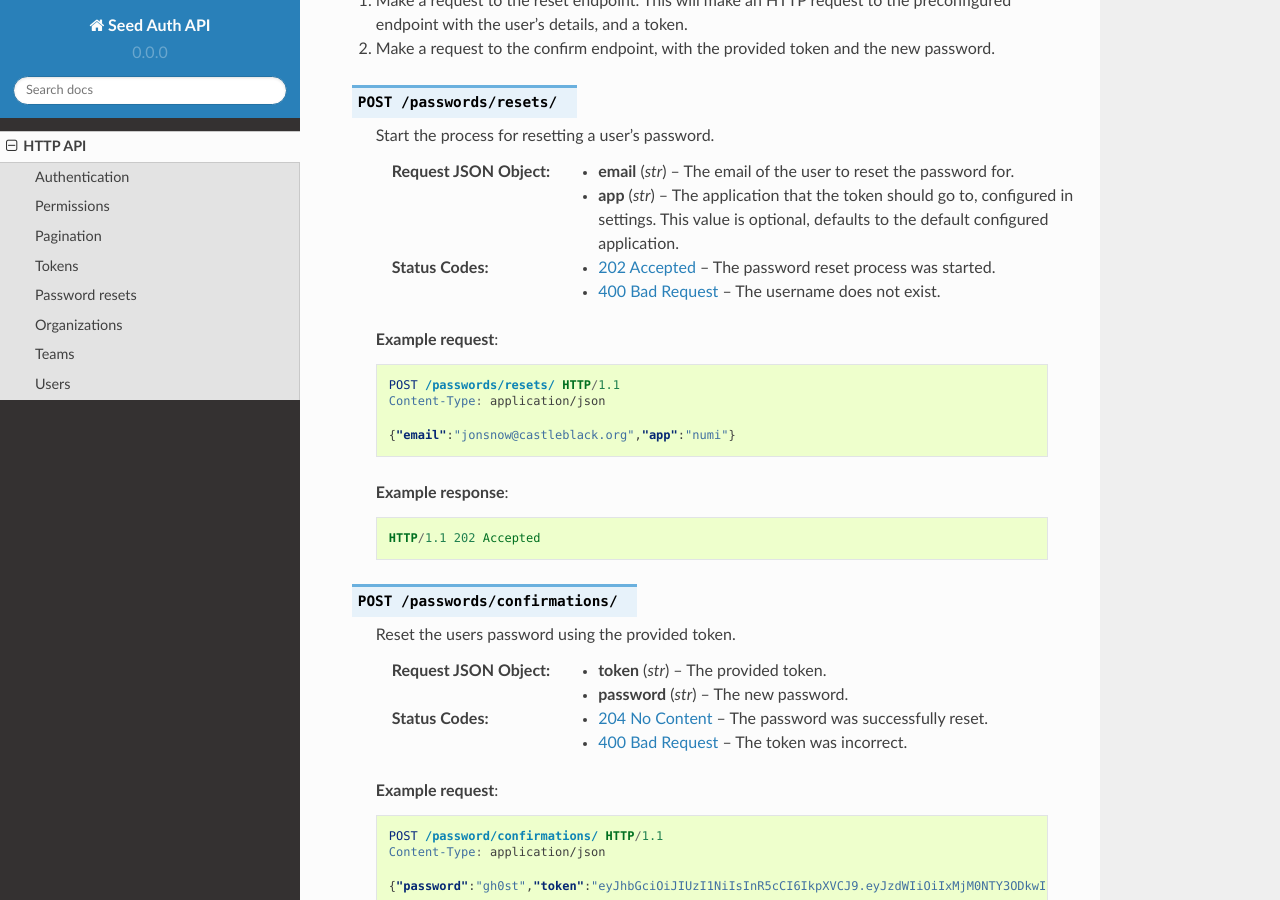
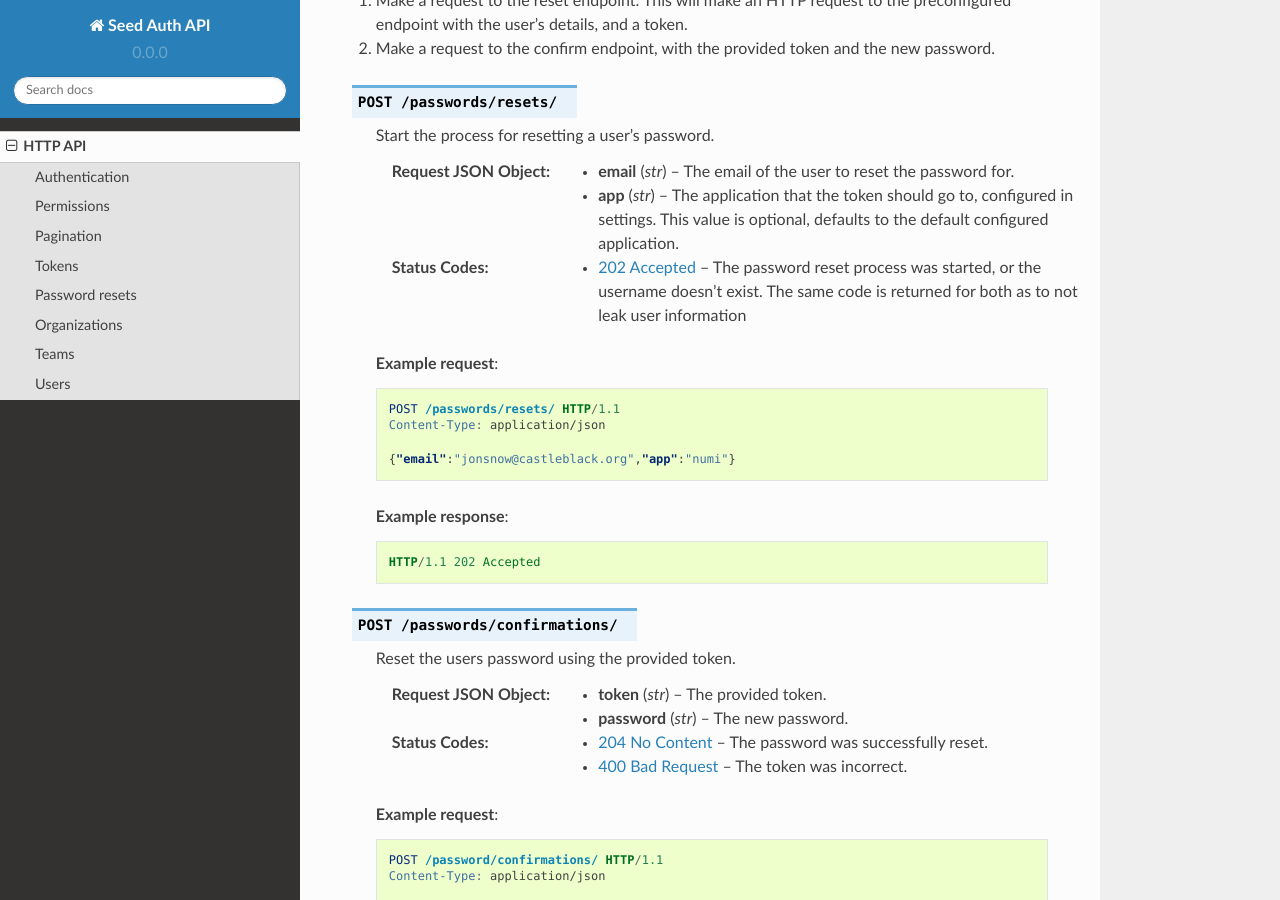
Before and after one commit to praekelt/seed-auth-api, a Sphinx documentation site: the page built from docs/http_api.rst, in a window 1280 px wide and 900 px high, scrolled down 3053 px. Built offline with Sphinx 7.4.7 and the Read the Docs theme 2.0.0, drawn with Linux system fonts in a browser that asks for light colours.

Commit message:
Only return HTTP 202 for user reset

```diff
--- a/docs/http_api.rst
+++ b/docs/http_api.rst
@@ -173,8 +173,9 @@ To reset a user's password, the following steps should be followed:
    :<json str app:
         The application that the token should go to, configured in settings.
         This value is optional, defaults to the default configured application.
-   :code 202: The password reset process was started.
-   :code 400: The username does not exist.
+   :code 202:
+        The password reset process was started, or the username doesn't exist.
+        The same code is returned for both as to not leak user information
 
    **Example request**:
 
```
